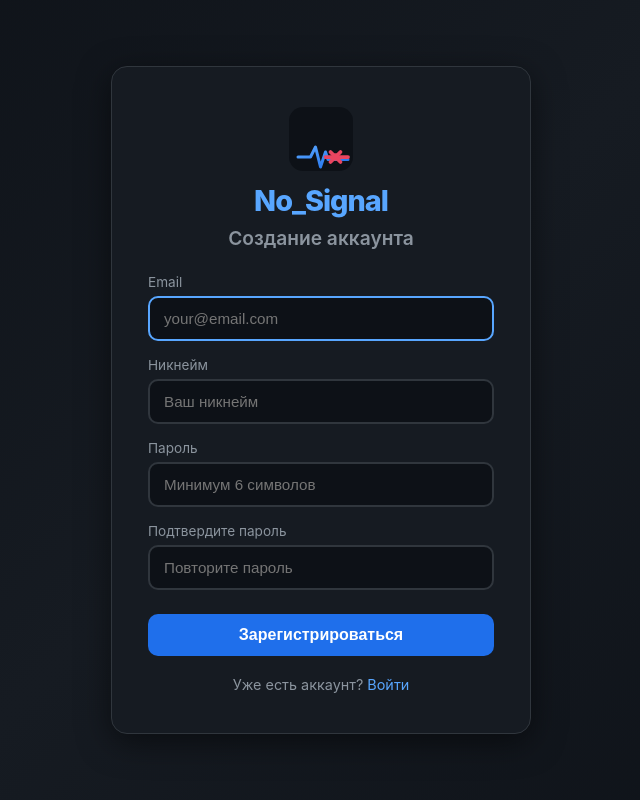
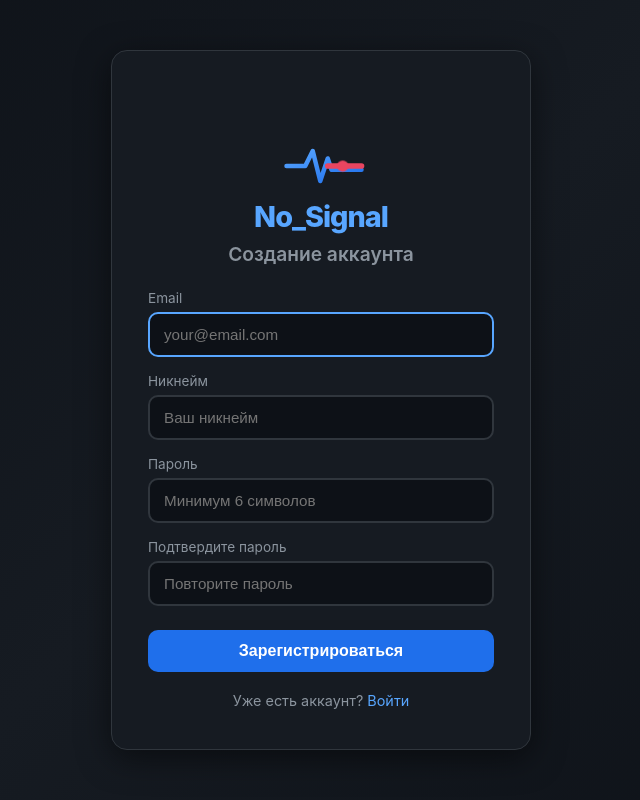
Before and after one commit to ShiDikALexey/No_Signal, a Flask app: page /auth/register in a window 1280 px wide. Shown: the whole page, without its empty margins (319-959 px from the left). Run offline with Flask 3, Linux system fonts and the light colour scheme.

Commit message:
feat: animated logo 96x96 without background + cache-busting
- Auth pages: SVG logo 96x96, no black background, transparent
- Added CSS animation: ECG → flatline → dot → cross (4s cycle)
- Cache-busting: ?v=3 on all static file references
- Updated base.html, chat.html, README.md favicon links
- style.css: .auth-logo-icon size 96x96

```diff
--- a/static/style.css
+++ b/static/style.css
@@ -73,8 +73,8 @@ a:hover {
 }
 
 .auth-logo-icon {
-    width: 64px;
-    height: 64px;
+    width: 96px;
+    height: 96px;
     flex-shrink: 0;
 }
 
--- a/templates/base.html
+++ b/templates/base.html
@@ -4,8 +4,8 @@
     <meta charset="UTF-8">
     <meta name="viewport" content="width=device-width, initial-scale=1.0">
     <title>{% block title %}No_Signal{% endblock %}</title>
-    <link rel="icon" type="image/svg+xml" href="/static/favicon.svg">
-    <link rel="stylesheet" href="/static/style.css">
+    <link rel="icon" type="image/svg+xml" href="/static/favicon.svg?v=3">
+    <link rel="stylesheet" href="/static/style.css?v=3">
 </head>
 <body>
     {% block content %}{% endblock %}
--- a/templates/chat.html
+++ b/templates/chat.html
@@ -5,7 +5,7 @@
     <aside class="sidebar" id="sidebar">
         <div class="sidebar-header">
             <div class="logo">
-                <img src="/static/favicon.svg" alt="" class="logo-icon">
+                <img src="/static/favicon.svg?v=3" alt="" class="logo-icon">
                 <span>No_Signal</span>
             </div>
             <div class="sidebar-actions">
--- a/templates/register.html
+++ b/templates/register.html
@@ -4,20 +4,31 @@
 <div class="auth-container">
     <div class="auth-card">
         <div class="auth-logo">
-            <svg class="auth-logo-icon" viewBox="0 0 64 64" width="64" height="64">
+            <svg class="auth-logo-icon" viewBox="0 0 64 64" width="96" height="96">
                 <defs>
                     <linearGradient id="lg" x1="0%" y1="0%" x2="100%" y2="100%">
                         <stop offset="0%" stop-color="#58a6ff"/>
                         <stop offset="100%" stop-color="#1f6feb"/>
                     </linearGradient>
+                    <style>
+                        .ecg{stroke-dasharray:60;stroke-dashoffset:60;animation:drawECG 4s ease-in-out infinite}
+                        .flatline{stroke-dasharray:20;stroke-dashoffset:20;animation:drawFlat 4s ease-in-out infinite}
+                        .dot{opacity:0;animation:showDot 4s ease-in-out infinite}
+                        .cross{opacity:0;transform-origin:17px 12px;animation:showCross 4s ease-in-out infinite}
+                        @keyframes drawECG{0%,10%{stroke-dashoffset:60}30%,70%{stroke-dashoffset:0}90%,100%{stroke-dashoffset:60}}
+                        @keyframes drawFlat{0%,35%{stroke-dashoffset:20}55%,70%{stroke-dashoffset:0}90%,100%{stroke-dashoffset:20}}
+                        @keyframes showDot{0%,55%{opacity:0}60%,70%{opacity:1}80%,100%{opacity:0}}
+                        @keyframes showCross{0%,70%{opacity:0;transform:scale(0) rotate(0deg)}75%,85%{opacity:1;transform:scale(1) rotate(45deg)}95%,100%{opacity:0;transform:scale(0) rotate(45deg)}}
+                    </style>
                 </defs>
-                <rect width="64" height="64" rx="14" fill="#0d1117"/>
-                <g transform="translate(4, 20) scale(2.5)">
-                    <path d="M2 12h5l2-4 2 8 2-6 1 3h8" fill="none" stroke="url(#lg)" stroke-width="1.2" stroke-linecap="round" stroke-linejoin="round"/>
-                    <line x1="13" y1="12" x2="22" y2="12" stroke="#e94560" stroke-width="1.5" stroke-linecap="round"/>
-                    <circle cx="17" cy="12" r="1.5" fill="#e94560"/>
-                    <line x1="15" y1="10" x2="19" y2="14" stroke="#e94560" stroke-width="1.5" stroke-linecap="round"/>
-                    <line x1="19" y1="10" x2="15" y2="14" stroke="#e94560" stroke-width="1.5" stroke-linecap="round"/>
+                <g transform="translate(4,20) scale(2.5)">
+                    <path class="ecg" d="M2 12h5l2-4 2 8 2-6 1 3h8" fill="none" stroke="url(#lg)" stroke-width="1.2" stroke-linecap="round" stroke-linejoin="round"/>
+                    <line class="flatline" x1="13" y1="12" x2="22" y2="12" stroke="#e94560" stroke-width="1.5" stroke-linecap="round"/>
+                    <circle class="dot" cx="17" cy="12" r="1.5" fill="#e94560"/>
+                    <g class="cross" stroke="#e94560" stroke-width="1.5" stroke-linecap="round">
+                        <line x1="15" y1="10" x2="19" y2="14"/>
+                        <line x1="19" y1="10" x2="15" y2="14"/>
+                    </g>
                 </g>
             </svg>
             <span>No_Signal</span>
```
Also changed, not shown: templates/login.html (+19 -8 lines), templates/reset_password.html (+19 -8 lines), README.md.
